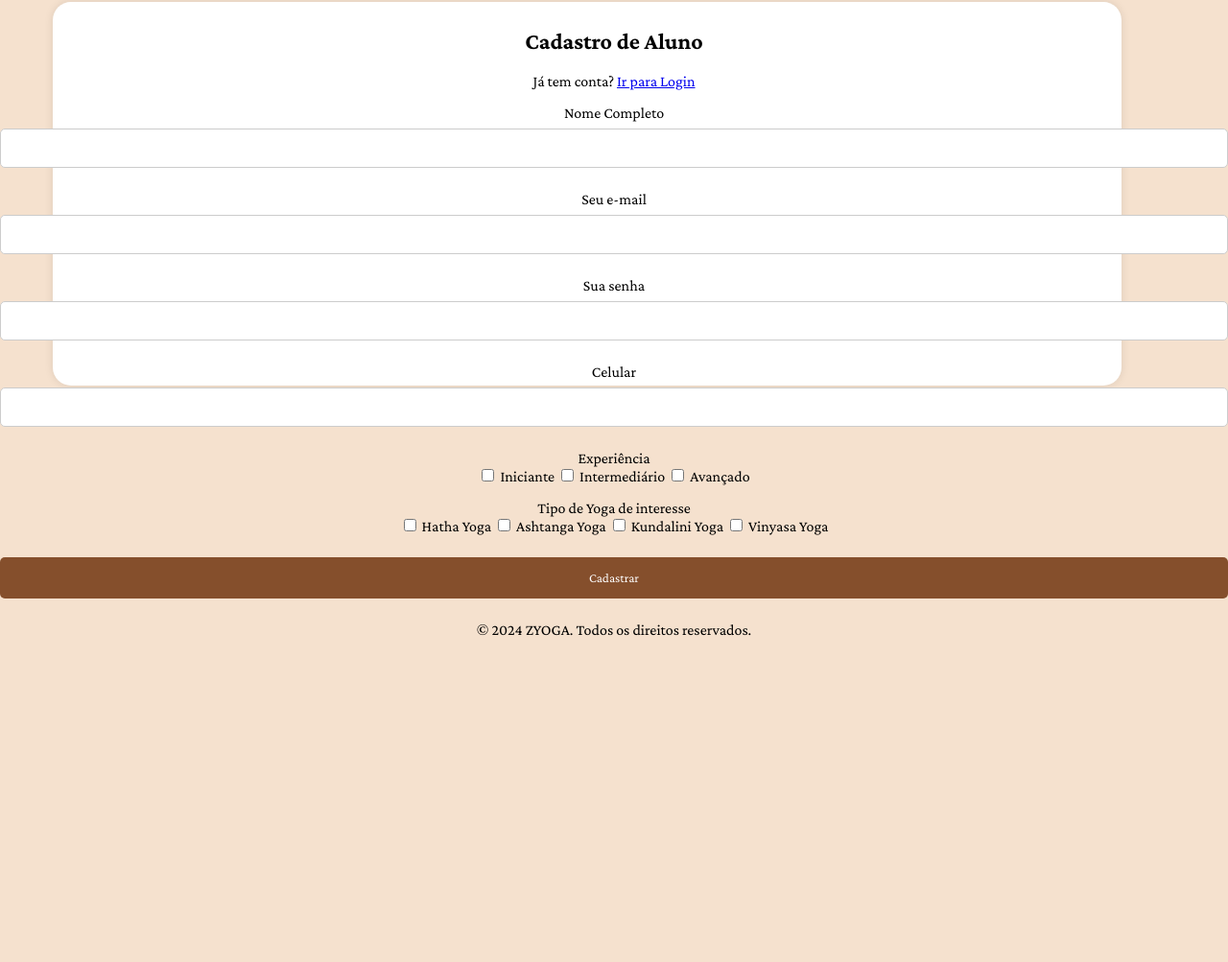
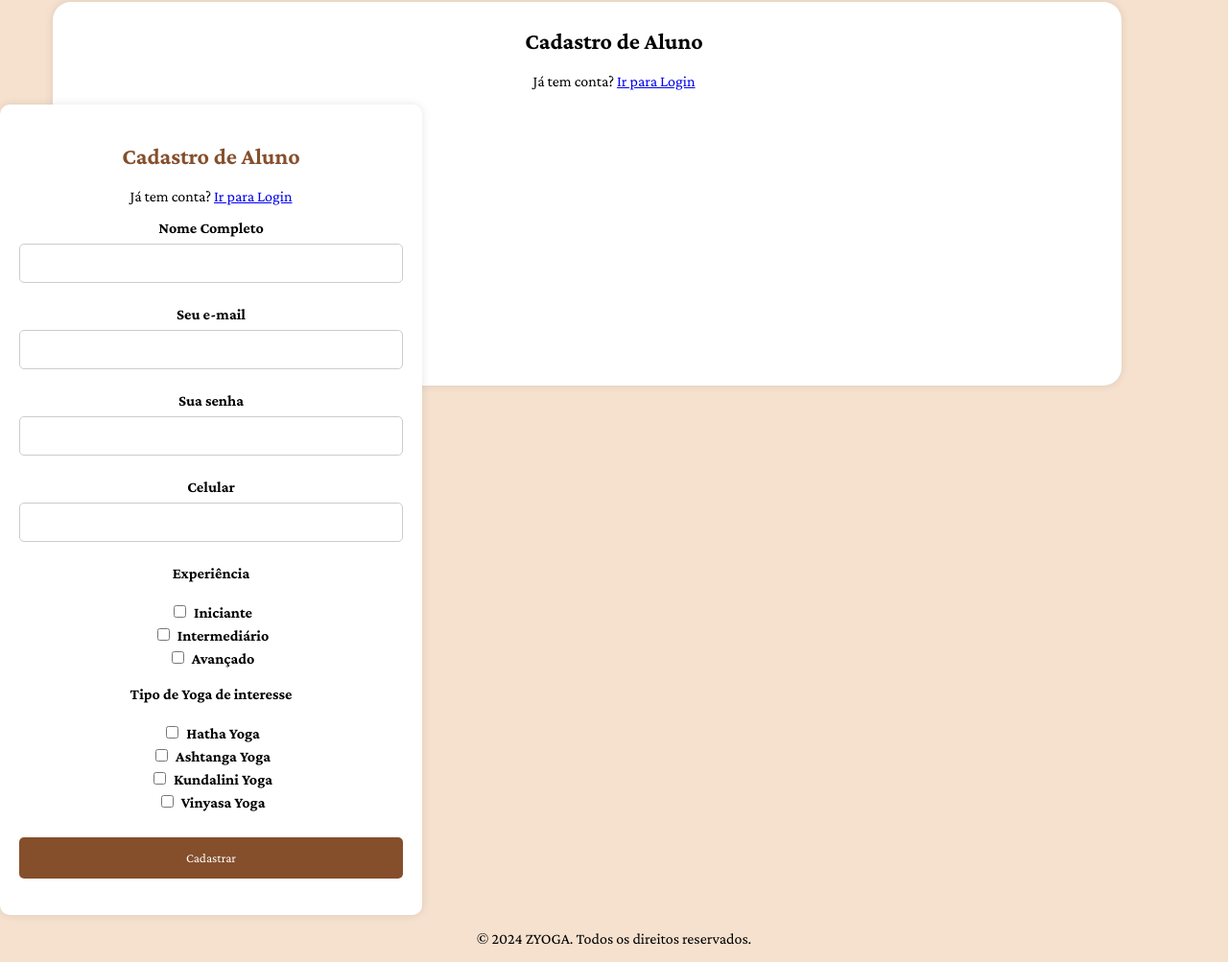
Before and after one commit to vini-nrt/aula-interface, a plain HTML site: page cadastro.html in a window 1280 px wide. Shown: the part 418-1421 px from the top of the page at 96% size. Before the commit the page ends 1099 px from the top, so only its background shows below. Drawn offline with nearby package versions, Linux system fonts and the light colour scheme.

Commit message:
Update cadastro.html

```diff
--- a/cadastro.html
+++ b/cadastro.html
@@ -32,6 +32,11 @@
   </p>
 </div>
  <main>
+        <form action="">
+            <div class="cadastro-aluno">
+                <p id="cadastro"> <h2>Cadastro de Aluno </h2> </p>
+                <p id="link"> Já tem conta? <a href="#paralogin"> Ir para Login </a> </p>
+            </div>
             <p>
                 <label for="nome_cad"> Nome Completo </label>
                 <input id="nome_cad" name="nome_cad" required="required" type="text"/>
@@ -52,24 +57,25 @@
                 <input id="celular_cad" name="celular_cad" required="required" type="text"/><br>
             </p>
 
-  <p>
-  <label for="exp">Experiência </label> <br>
-    <input type="checkbox" name="exp_I" id="exp_I"/> Iniciante
-    <input type="checkbox" name="exp_II" id="exp_II"/> Intermediário
-    <input type="checkbox" name="exp_III" id="exp_III"/> Avançado
+            <p class="section">
+                <strong>Experiência</strong> <br>
+                <label for="exp_I"><input type="checkbox" name="exp_I" id="exp_I"> Iniciante</label>
+                <label for="exp_II"><input type="checkbox" name="exp_II" id="exp_II"> Intermediário</label>
+                <label for="exp_III"><input type="checkbox" name="exp_III" id="exp_III"> Avançado</label>
+            </p>
+
+            <p class="section">
+                <strong>Tipo de Yoga de interesse</strong> <br>
+                <label for="tipo_I"><input type="checkbox" name="tipo_I" id="tipo_I"> Hatha Yoga</label>
+                <label for="tipo_II"><input type="checkbox" name="tipo_II" id="tipo_II"> Ashtanga Yoga</label>
+                <label for="tipo_III"><input type="checkbox" name="tipo_III" id="tipo_III"> Kundalini Yoga</label>
+                <label for="tipo_IV"><input type="checkbox" name="tipo_IV" id="tipo_IV"> Vinyasa Yoga</label>
             </p>
 
             <p>
-  <label for="exp">Tipo de Yoga de interesse </label> <br>
-    <input type="checkbox" name="tipo_I" id="tipo_I"/> Hatha Yoga
-    <input type="checkbox" name="tipo_II" id="tipo_II"/> Ashtanga Yoga
-    <input type="checkbox" name="tipo_III" id="tipo_III"/> Kundalini Yoga
-    <input type="checkbox" name="tipo_IV" id="tipo_IV"/> Vinyasa Yoga <br>
-  </p>
-    <p>
                 <input type="submit" id="cadastrar" value="Cadastrar">
             </p>
-
+        </form>
   </main>
 
   <footer>
```
Lines whose indentation alone changed are shown as unchanged.
